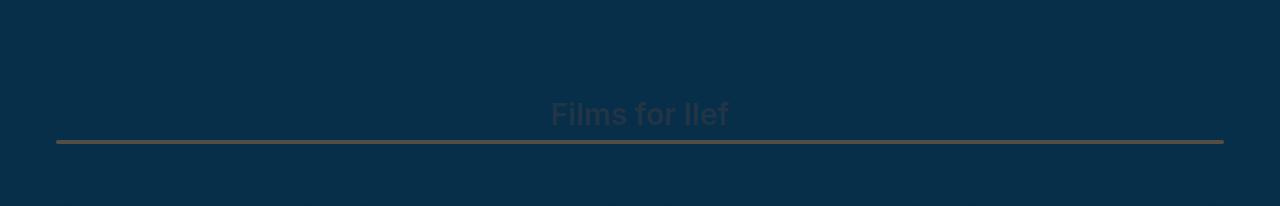
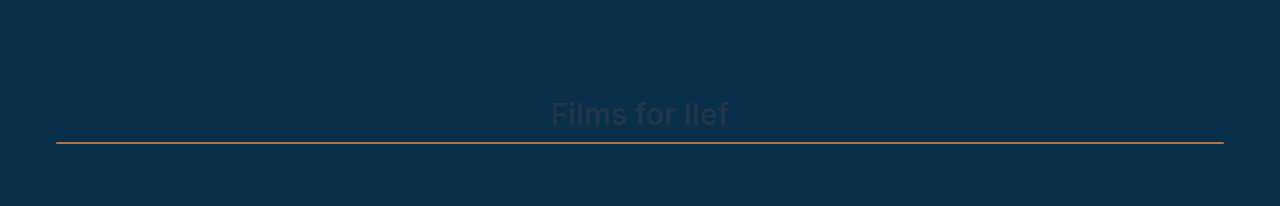
Before and after one commit to josfam/films-for-ilef, a React (Vite) app in the folder frontend/: page / in a window 1280 px wide. Shown: the top 206 px of the page. Built offline with nearby package versions, Linux system fonts and the light colour scheme.

Commit message:
Adjust heading underline properties

```diff
--- a/frontend/src/pages/FilmGrid.tsx
+++ b/frontend/src/pages/FilmGrid.tsx
@@ -8,7 +8,7 @@ const FilmGrid = () => (
       <h1 className="absolute top-0 text-nowrap text-3xl font-semibold">
         Films for Ilef
       </h1>
-      <div className="absolute bottom-0 h-1 w-full rounded-sm bg-orange-400 bg-opacity-30"></div>
+      <div className="absolute bottom-0 h-[2px] w-full rounded-sm bg-orange-400 bg-opacity-70"></div>
     </div>
     <div className="grid w-full grid-cols-1 gap-x-10 gap-y-14 text-sky-900 sm:grid-cols-2 lg:grid-cols-3 xl:grid-cols-4">
       {filmList.map((film: filmInfo) => (
```
